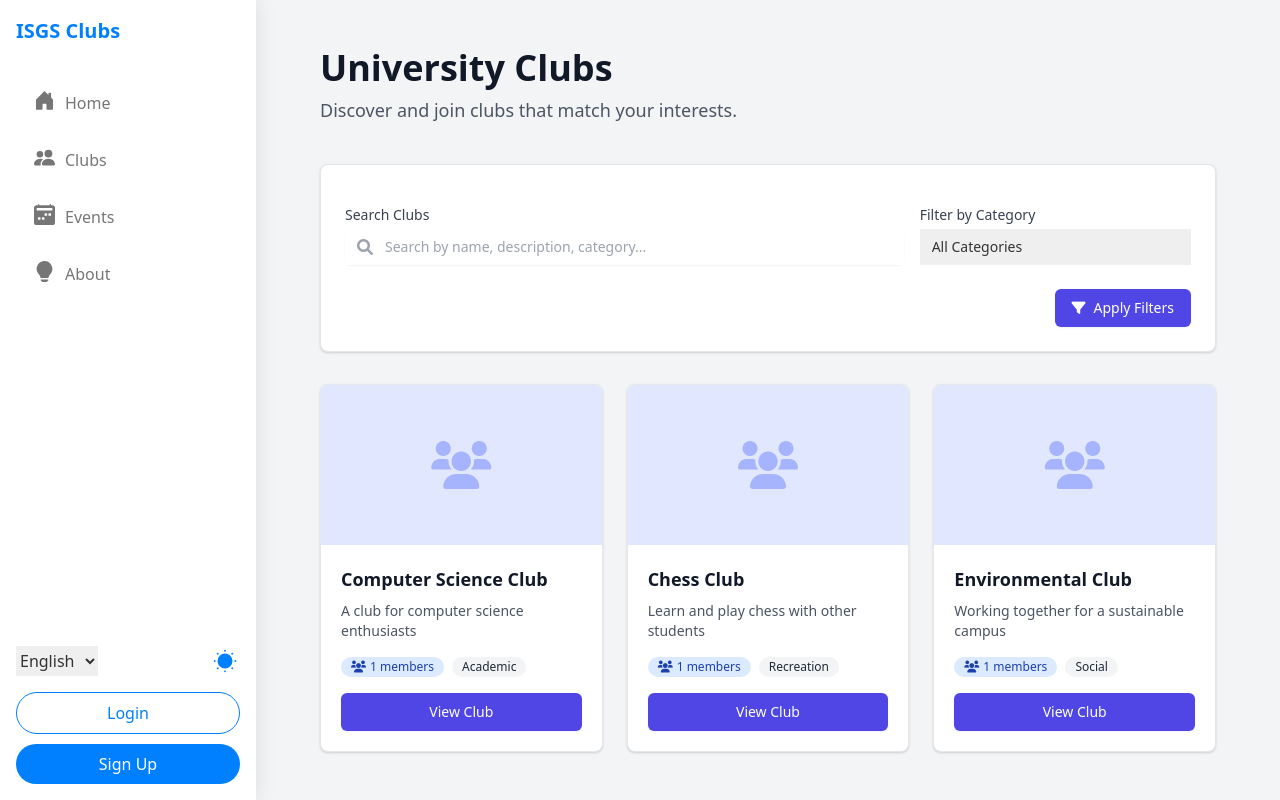
After one commit to Ziedkm/club_management, a PHP site: page /clubs in a window 1280 px wide. The commit adds this page. Run offline with PHP 8.4, Linux system fonts and the light colour scheme; data comes from the database, SQL or seed files in the repository.

Commit message:
sebt final

```diff
--- /dev/null
+++ b/clubs.php
@@ -0,0 +1,240 @@
+<?php
+// Start session if needed for other parts (like user login status for 'Join' buttons, etc.)
+session_start();
+
+// Include database connection and functions
+require_once 'config/database.php'; // Adjust path if necessary
+// Assuming getAllClubs() and getClubMembers() are defined here or in database.php
+// Use include_once to prevent multiple inclusions if called elsewhere
+include_once 'test2.php'; // Adjust path if necessary
+
+// --- Data Fetching and Filtering ---
+
+// 1. Get ALL clubs first for category list and initial display
+$all_clubs = [];
+if (function_exists('getAllClubs')) {
+    $all_clubs = getAllClubs(); // Assuming this function exists and works
+} else {
+    // Log error or handle the case where the function is missing
+    error_log("getAllClubs function not found.");
+    // You might want to set an error message to display to the user
+}
+
+// 2. Generate list of unique categories from ALL clubs
+$all_categories = [];
+foreach ($all_clubs as $club) {
+    // Use null coalescing operator for safety if 'category' might be missing
+    $category = $club['category'] ?? null;
+    if ($category && !in_array($category, $all_categories)) {
+        $all_categories[] = $category;
+    }
+}
+sort($all_categories); // Optional: Sort categories alphabetically
+
+// 3. Get filter parameters from URL
+$searchQuery = trim($_GET['search'] ?? ''); // Use trim and null coalescing
+$selectedCategory = trim($_GET['category'] ?? '');
+
+// 4. Start with all clubs and apply filters sequentially
+$display_clubs = $all_clubs;
+
+// Apply search filter
+if (!empty($searchQuery)) {
+    $filteredBySearch = [];
+    foreach ($display_clubs as $club) {
+        // Case-insensitive search using stripos
+        $nameMatch = stripos($club['name'] ?? '', $searchQuery) !== false;
+        $descMatch = stripos($club['description'] ?? '', $searchQuery) !== false;
+        $catMatch = stripos($club['category'] ?? '', $searchQuery) !== false;
+
+        if ($nameMatch || $descMatch || $catMatch) {
+            $filteredBySearch[] = $club;
+        }
+    }
+    $display_clubs = $filteredBySearch; // Update the list to display
+}
+
+// Apply category filter (on the already search-filtered list, or all if no search)
+if (!empty($selectedCategory)) {
+    $filteredByCategory = [];
+    foreach ($display_clubs as $club) {
+        if (($club['category'] ?? '') === $selectedCategory) {
+            $filteredByCategory[] = $club;
+        }
+    }
+    $display_clubs = $filteredByCategory; // Update the list again
+}
+
+?>
+<!DOCTYPE html>
+<html lang="en">
+<head>
+    <meta charset="UTF-8">
+    <meta name="viewport" content="width=device-width, initial-scale=1.0">
+    <title>University Clubs - Club Management System</title>
+    <!-- Tailwind CSS CDN -->
+    <link href="https://cdn.jsdelivr.net/npm/tailwindcss@2.2.19/dist/tailwind.min.css" rel="stylesheet">
+    <!-- Font Awesome - Ensure your kit includes fas icons or use the CSS version -->
+    <!-- Example using Font Awesome CSS (replace kit if you prefer) -->
+    <link rel="stylesheet" href="https://cdnjs.cloudflare.com/ajax/libs/font-awesome/6.0.0/css/all.min.css" integrity="sha512-9usAa10IRO0HhonpyAIVpjrylPvoDwiPUiKdWk5t3PyolY1cOd4DSE0Ga+ri4AuTroPR5aQvXU9xC6qOPnzFeg==" crossorigin="anonymous" referrerpolicy="no-referrer" />
+    <!-- Optional: Add your custom CSS file if needed -->
+    <!-- <link rel="stylesheet" href="styles.css"> -->
+    <style>
+        /* Add any minor custom styles here if needed, e.g., for specific overrides */
+        .form-input { /* Basic styling for consistency if needed */
+            @apply border-gray-300 rounded-md shadow-sm focus:border-indigo-300 focus:ring focus:ring-indigo-200 focus:ring-opacity-50;
+        }
+        /* You might want styles for .club-tag-primary, .club-tag-secondary if not using pure Tailwind */
+    </style>
+</head>
+<body class="bg-gray-100">
+
+    <!-- Optional: Include Header if you have one -->
+    <?php // include 'header.php'; ?>
+
+    <!-- Main Content Area -->
+    <main class="main-content py-10">
+        <div class="max-w-7xl mx-auto px-4 sm:px-6 lg:px-8">
+
+            <!-- Page Header -->
+            <div class="mb-10 text-center md:text-left">
+                <h1 class="text-3xl md:text-4xl font-bold text-gray-900 mb-2">University Clubs</h1>
+                <p class="text-lg text-gray-600">
+                    Discover and join clubs that match your interests.
+                </p>
+            </div>
+
+            <!-- Search and Filters Form -->
+            <div class="mb-8">
+                <div class="bg-white p-4 sm:p-6 rounded-lg shadow border border-gray-200">
+                    <form action="clubs.php" method="GET" class="space-y-4">
+                        <!-- Hidden input to keep track of the page context -->
+                        <input type="hidden" name="page" value="clubs">
+
+                        <div class="grid grid-cols-1 md:grid-cols-3 gap-4 items-end">
+                            <!-- Search Input -->
+                            <div class="md:col-span-2">
+                                <label for="search" class="block text-sm font-medium text-gray-700 mb-1">Search Clubs</label>
+                                <div class="relative rounded-md shadow-sm">
+                                    <div class="absolute inset-y-0 left-0 pl-3 flex items-center pointer-events-none">
+                                        <i class="fas fa-search text-gray-400"></i>
+                                    </div>
+                                    <input
+                                        type="text"
+                                        id="search"
+                                        name="search"
+                                        value="<?php echo htmlspecialchars($searchQuery); ?>"
+                                        placeholder="Search by name, description, category..."
+                                        class="form-input block w-full pl-10 pr-3 py-2 sm:text-sm"
+                                    >
+                                </div>
+                            </div>
+
+                            <!-- Category Filter -->
+                            <div>
+                                <label for="category" class="block text-sm font-medium text-gray-700 mb-1">Filter by Category</label>
+                                <select
+                                    id="category"
+                                    name="category"
+                                    class="form-input block w-full py-2 px-3 sm:text-sm appearance-none"
+                                >
+                                    <option value="">All Categories</option>
+                                    <?php foreach ($all_categories as $category): ?>
+                                    <option
+                                        value="<?php echo htmlspecialchars($category); ?>"
+                                        <?php echo ($selectedCategory === $category) ? 'selected' : ''; ?>
+                                    >
+                                        <?php echo htmlspecialchars($category); ?>
+                                    </option>
+                                    <?php endforeach; ?>
+                                </select>
+                            </div>
+                        </div>
+
+                        <!-- Submit Button -->
+                        <div class="flex justify-end pt-2">
+                            <button type="submit" class="inline-flex items-center px-4 py-2 border border-transparent rounded-md shadow-sm text-sm font-medium text-white bg-indigo-600 hover:bg-indigo-700 focus:outline-none focus:ring-2 focus:ring-offset-2 focus:ring-indigo-500">
+                                <i class="fas fa-filter mr-2"></i> Apply Filters
+                            </button>
+                        </div>
+                    </form>
+                </div>
+            </div>
+
+            <!-- Clubs Grid -->
+            <div class="grid grid-cols-1 sm:grid-cols-2 lg:grid-cols-3 gap-6">
+                <?php if (count($display_clubs) > 0): ?>
+                    <?php foreach ($display_clubs as $club): ?>
+                        <?php
+                            // Get member count - Ensure getClubMembers function exists and works
+                            $memberCount = 0;
+                            if (function_exists('getClubMembers')) {
+                                $members = getClubMembers($club['id']); // Assuming ID exists
+                                $memberCount = count($members);
+                            }
+                        ?>
+                        <div class="bg-white rounded-lg shadow border border-gray-200 overflow-hidden flex flex-col">
+                            <!-- Placeholder for Club Image/Logo -->
+                            <div class="h-40 bg-indigo-100 flex items-center justify-center">
+                                <!-- You can replace this with an actual image if available -->
+                                <i class="fas fa-users text-indigo-300 text-5xl"></i>
+                                <?php /* Example if logo path exists in $club:
+                                    $logoPath = $club['logo_path'] ?? 'path/to/default/logo.png';
+                                    echo '<img src="'.htmlspecialchars($logoPath).'" alt="'.htmlspecialchars($club['name']).' Logo" class="h-full w-full object-cover">';
+                                 */ ?>
+                            </div>
+                            <!-- Club Content -->
+                            <div class="p-5 flex flex-col flex-grow">
+                                <h3 class="text-lg font-semibold text-gray-900 mb-2"><?php echo htmlspecialchars($club['name'] ?? 'Unnamed Club'); ?></h3>
+                                <p class="text-sm text-gray-600 mb-4 flex-grow">
+                                    <?php
+                                    $description = $club['description'] ?? '';
+                                    echo htmlspecialchars(substr($description, 0, 100)) . (strlen($description) > 100 ? '...' : '');
+                                    ?>
+                                </p>
+                                <!-- Tags -->
+                                <div class="flex flex-wrap gap-2 mb-4">
+                                    <span class="inline-flex items-center px-2.5 py-0.5 rounded-full text-xs font-medium bg-blue-100 text-blue-800">
+                                        <i class="fas fa-users mr-1"></i> <?php echo $memberCount; ?> members
+                                    </span>
+                                    <?php if (!empty($club['category'])): ?>
+                                    <span class="inline-flex items-center px-2.5 py-0.5 rounded-full text-xs font-medium bg-gray-100 text-gray-800">
+                                        <?php echo htmlspecialchars($club['category']); ?>
+                                    </span>
+                                    <?php endif; ?>
+                                </div>
+                                <!-- View Button -->
+                                <a href="clubs.php?page=club-detail&id=<?php echo $club['id'] ?? ''; ?>" class="mt-auto block w-full text-center px-4 py-2 border border-transparent rounded-md shadow-sm text-sm font-medium text-white bg-indigo-600 hover:bg-indigo-700 focus:outline-none focus:ring-2 focus:ring-offset-2 focus:ring-indigo-500">
+                                    View Club
+                                </a>
+                            </div>
+                        </div>
+                    <?php endforeach; ?>
+                <?php else: ?>
+                    <!-- No Clubs Found Message -->
+                    <div class="sm:col-span-2 lg:col-span-3 text-center py-12">
+                        <div class="text-6xl text-gray-300 mb-4">
+                            <i class="fas fa-search"></i>
+                        </div>
+                        <h3 class="text-xl font-semibold text-gray-700 mb-2">No clubs found</h3>
+                        <p class="text-gray-500 mb-4">
+                            We couldn't find any clubs matching your current filters.
+                        </p>
+                        <a href="clubs.php" class="inline-flex items-center px-4 py-2 border border-transparent rounded-md shadow-sm text-sm font-medium text-white bg-indigo-600 hover:bg-indigo-700 focus:outline-none focus:ring-2 focus:ring-offset-2 focus:ring-indigo-500">
+                            Clear Filters & View All
+                        </a>
+                    </div>
+                <?php endif; ?>
+            </div>
+
+        </div> <!-- End container -->
+    </main>
+
+    <!-- Optional: Include Footer if you have one -->
+    <?php // include 'footer.php'; ?>
+
+    <!-- Add any necessary JS files here -->
+    <!-- <script src="scripts.js"></script> -->
+
+</body>
+</html>
--- a/config/styles.css
+++ b/config/styles.css
@@ -138,6 +138,6 @@ body.dark-mode .side-menu .buttons .signup {
 }
 
 body.dark-mode .main-content {
-    background-color: #333;
+
     color: #fff;
 }
--- a/login.php
+++ b/login.php
@@ -146,6 +146,7 @@ if (isset($_POST['register'])) {
     </style>
 </head>
 <body>
+<main class="main-content">
     <div class="login-container">
         <!-- Left Decorative Panel -->
         <div class="left-panel">
@@ -305,6 +306,6 @@ if (isset($_POST['register'])) {
     </script>
 
      <script src="script.js"></script>
-
+</main>
 </body>
 </html>
--- a/styles2.css
+++ b/styles2.css
@@ -13,6 +13,7 @@ body {
 }
 
 body.dark {
+    background-color: #1a1a4a;
     --background-color: #020233;
     --text-color: #ffffff;
     --border-color: #333333;
--- a/test2.php
+++ b/test2.php
@@ -23,7 +23,7 @@
                         <path d="M6.5 14.5v-3.505c0-.245.25-.495.5-.495h2c.25 0 .5.25.5.5v3.5a.5.5 0 0 0 .5.5h4a.5.5 0 0 0 .5-.5v-7a.5.5 0 0 0-.146-.354L13 5.793V2.5a.5.5 0 0 0-.5-.5h-1a.5.5 0 0 0-.5.5v1.293L8.354 1.146a.5.5 0 0 0-.708 0l-6 6A.5.5 0 0 0 1.5 7.5v7a.5.5 0 0 0 .5.5h4a.5.5 0 0 0 .5-.5"/>
                       </svg> Home
                 </a>
-                <a href="/clubs" class="nav-link">
+                <a href="/cm/clubs.php" class="nav-link">
                     <svg xmlns="http://www.w3.org/2000/svg" width="25" height="25"fill="currentColor" class="bi bi-people-fill" viewBox="0 0 16 16">
                         <path d="M7 14s-1 0-1-1 1-4 5-4 5 3 5 4-1 1-1 1zm4-6a3 3 0 1 0 0-6 3 3 0 0 0 0 6m-5.784 6A2.24 2.24 0 0 1 5 13c0-1.355.68-2.75 1.936-3.72A6.3 6.3 0 0 0 5 9c-4 0-5 3-5 4s1 1 1 1zM4.5 8a2.5 2.5 0 1 0 0-5 2.5 2.5 0 0 0 0 5"/>
                       </svg> Clubs
```
Also changed, not shown: scripts.js (+11 -11 lines).
